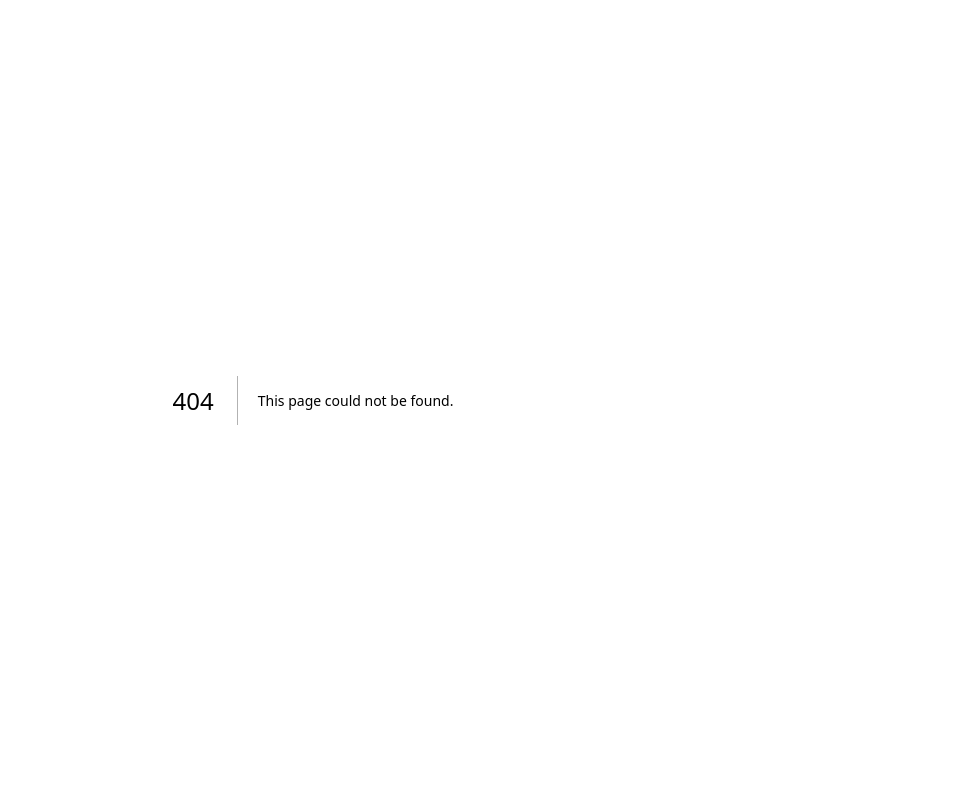
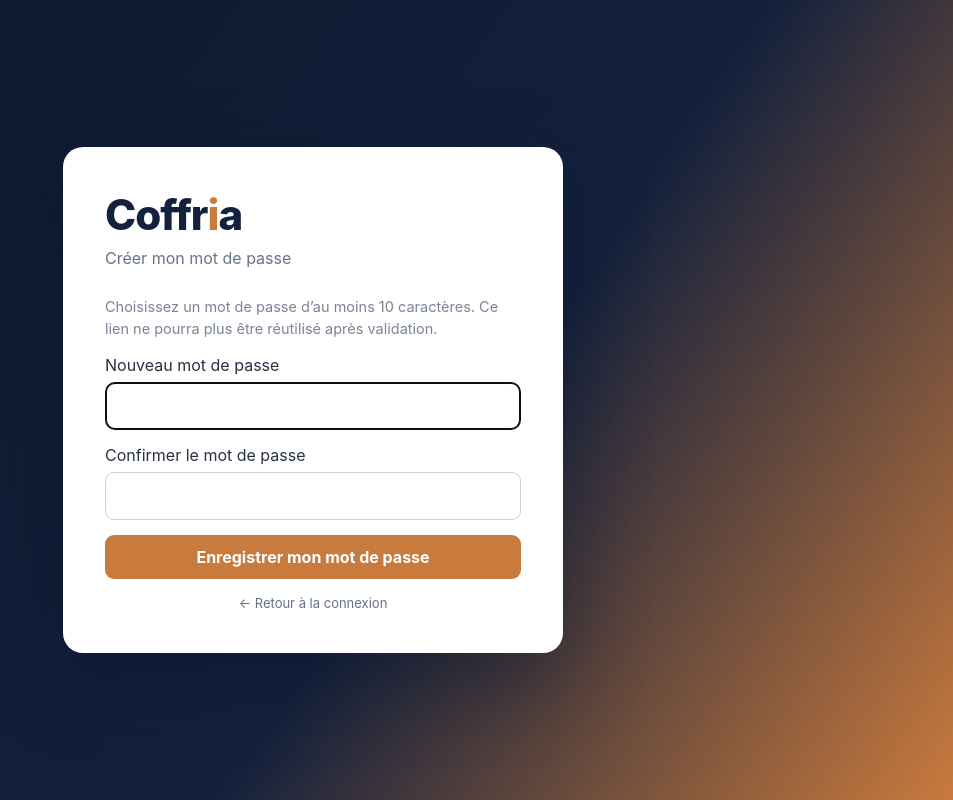
Before and after one commit to Doumouss29/coffria, a Next.js app in the folder apps/web/: page /nouveau-mot-de-passe in a window 1280 px wide. Before the commit this address had no page. Shown: the whole page, without its empty margins (327-1280 px from the left). Built offline with nearby package versions, Linux system fonts and the light colour scheme; no server answers.

Commit message:
Ajoute la creation de mot de passe par invitation

```diff
--- /dev/null
+++ b/apps/web/app/nouveau-mot-de-passe/page.tsx
@@ -0,0 +1,49 @@
+'use client';
+import Link from 'next/link';
+import { useEffect, useState } from 'react';
+import { api } from '../../lib/api';
+import { applyBranding, Branding, DEFAULT_BRANDING, normalizeBranding } from '../../lib/branding';
+
+export default function NewPasswordPage() {
+  const [branding, setBranding] = useState<Branding>(DEFAULT_BRANDING);
+  const [token, setToken] = useState('');
+  const [password, setPassword] = useState('');
+  const [confirm, setConfirm] = useState('');
+  const [message, setMessage] = useState('');
+  const [error, setError] = useState('');
+  const [busy, setBusy] = useState(false);
+
+  useEffect(() => {
+    setToken(new URLSearchParams(window.location.search).get('token') || '');
+    api(`/tenant-branding/public/resolve?host=${encodeURIComponent(window.location.hostname)}`)
+      .then((value) => { const next = normalizeBranding(value); setBranding(next); applyBranding(next); })
+      .catch(() => { setBranding(DEFAULT_BRANDING); applyBranding(DEFAULT_BRANDING); });
+  }, []);
+
+  async function submit(e: React.FormEvent) {
+    e.preventDefault();
+    if (!token) { setError('Le lien est incomplet ou invalide.'); return; }
+    if (password !== confirm) { setError('Les mots de passe ne correspondent pas.'); return; }
+    try {
+      setBusy(true); setError(''); setMessage('');
+      const result = await api('/auth/set-password', { method: 'POST', body: JSON.stringify({ token, newPassword: password }) });
+      setMessage(result.message || 'Votre mot de passe a été enregistré.');
+      setPassword(''); setConfirm('');
+    } catch (e: any) { setError(e.message); }
+    finally { setBusy(false); }
+  }
+
+  return <main className="login"><div className="loginCard">
+    <div className="brand">{branding.isEnabled ? branding.appName : <>Coffr<span>i</span>a</>}</div>
+    <div className="sub">Créer mon mot de passe</div>
+    {message ? <><div className="alert success">{message}</div><Link className="primary full accountLinkButton" href="/connexion">Se connecter</Link></> :
+    <form onSubmit={submit}>
+      <p className="muted">Choisissez un mot de passe d’au moins 10 caractères. Ce lien ne pourra plus être réutilisé après validation.</p>
+      <label className="field">Nouveau mot de passe<input type="password" autoComplete="new-password" minLength={10} value={password} onChange={e=>setPassword(e.target.value)} required autoFocus/></label>
+      <label className="field">Confirmer le mot de passe<input type="password" autoComplete="new-password" minLength={10} value={confirm} onChange={e=>setConfirm(e.target.value)} required/></label>
+      {error&&<p className="loginError">{error}</p>}
+      <button className="primary full" disabled={busy}>{busy?'Enregistrement…':'Enregistrer mon mot de passe'}</button>
+    </form>}
+    <div className="loginBack"><Link href="/connexion">← Retour à la connexion</Link></div>
+  </div></main>;
+}
```
